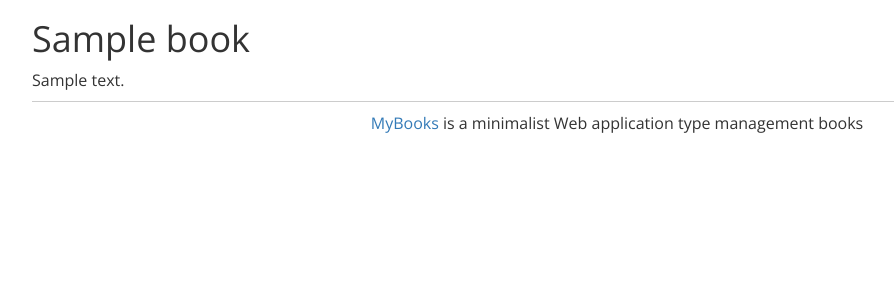
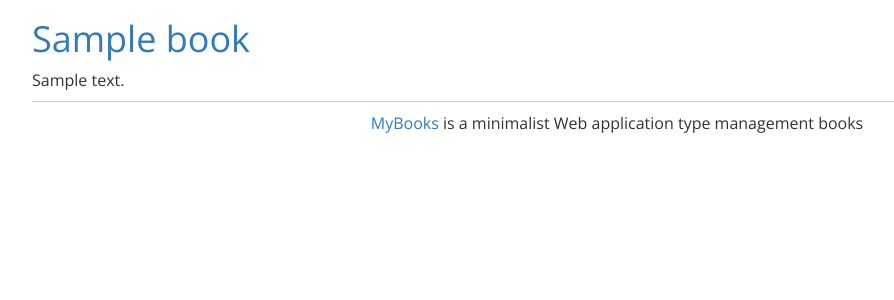
Before and after one commit to ChristopheMalo/MyBooks, a PHP site: template views/index.html.twig in a window 1280 px wide. Shown: the part 51-351 px from the top of the page, without its empty margins (23-917 px from the left). Run offline with PHP 8.4, Linux system fonts and the light colour scheme; the template is opened without the code that fills it: most values are stand-ins (such as "Sample title", 1, 10 or a date in 2020); some libraries are stand-ins or nearby versions.

Commit message:
feat: code the link to a detailed book

```diff
--- a/views/index.html.twig
+++ b/views/index.html.twig
@@ -14,7 +14,7 @@
 {% block content %}
 {% for book in books %}
 <article>
-    <h1>{{ book.title }}</h1>
+    <h1><a class="bookTitle" href="{{ path('book', {'id': book.id}) }}">{{ book.title }}</a></h1>
     <p>{{ book.summary }}</p>
 </article>
 {% endfor %}
```
